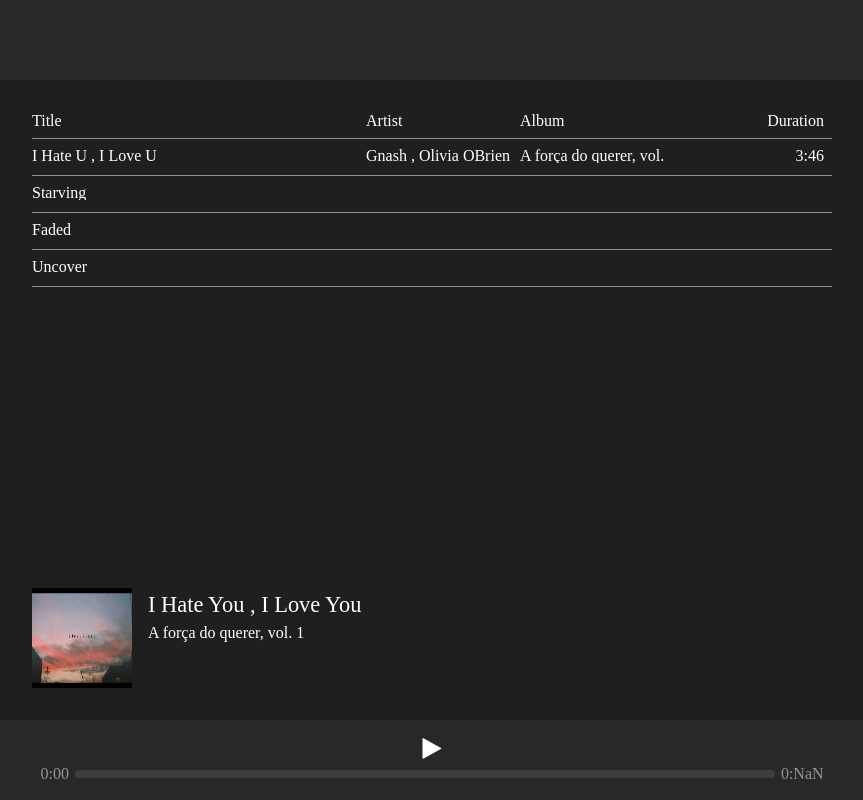
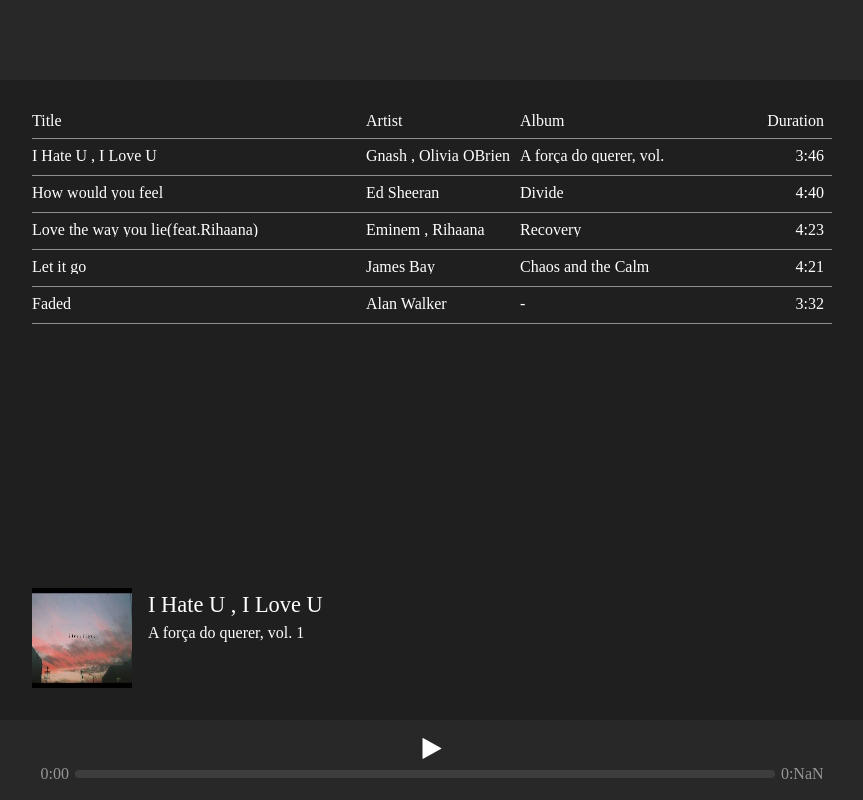
Before and after one commit to eeshani-p01/Songify-app, a plain HTML site: page index.html in a window 1280 px wide. Shown: the whole page, without its empty margins (208-1071 px from the left). Drawn offline with Linux system fonts and the light colour scheme.

Commit message:
Current song Details added

```diff
--- a/index.html
+++ b/index.html
@@ -23,7 +23,7 @@
                 <div class="right floated user-name"> </div>
             </header>
             <section class="content">
-                <audio src="song.mp3"></audio>
+                <audio src="songs/song.mp3"></audio>
                 <div class="list-headers">
                       <div> Title </div>
                       <div> Artist </div>
@@ -55,12 +55,18 @@
                       <span class="song-album"></span>
                       <span class="song-length"></span>
                   </div>
+                  <div id="song5" class="song">
+                      <span class="song-name"></span>
+                      <span class="song-artist"></span>
+                      <span class="song-album"></span>
+                      <span class="song-length"></span>
+                  </div>
                 </div>
                 <div class="current-song-wrapper">
-                  <img src="images/image1.jpg" class="current-song-image">
+                  <img src="" class="current-song-image">
                   <div>
-                    <p class="current-song-name">I Hate You , I Love You</p>
-                    <p class="current-song-album">A força do querer, vol. 1</p>
+                    <p class="current-song-name"></p>
+                    <p class="current-song-album"></p>
                  	</div>
                 </div>
             </section>
--- a/main.css
+++ b/main.css
@@ -164,27 +164,27 @@
 .song-length {
     text-align: right;
 }
-.content {
+.main .content {
     position: relative;
 }
-.current-song-wrapper {
+.main .content .current-song-wrapper {
     position: absolute;
     bottom: 0;
     display: flex;
 }
 
-.current-song-image {
+.main .content .current-song-wrapper .current-song-image {
     height: 100px;
     width: 100px;
     margin-right: 1rem;
 }
 
-.current-song-name {
+.main .content .current-song-wrapper .current-song-name {
     font-size: 1.4rem;
     margin-top: 4px;
     margin-bottom: 0;
 }
 
-.current-song-album {
+.main .content .current-song-wrapper .current-song-album {
     margin-top: 0.4rem;
 }
--- a/main.js
+++ b/main.js
@@ -5,31 +5,39 @@
      'album':'A força do querer, vol. 1',
      'duration':'3:46',
      'fileName':'song.mp3',
-     'image':'images/image1.jpg',
+     'image':'image1.jpg',
    },
    {
-     'name':'Starving',
-     'artist':'',
-     'album':'',
-     'duration':'',
-     'fileName':'song.mp3',
-     'image':'',
+     'name':'How would you feel',
+     'artist':'Ed Sheeran',
+     'album':'Divide',
+     'duration':'4:40',
+     'fileName':'song2.mp3',
+     'image':'image2.jpg',
+   },
+   {
+     'name':'Love the way you lie(feat.Rihaana)',
+     'artist':'Eminem , Rihaana',
+     'album':'Recovery',
+     'duration':'4:23',
+     'fileName':'song3.mp3',
+     'image':'image3.jpg',
+   },
+   {
+     'name':'Let it go',
+     'artist':'James Bay',
+     'album':'Chaos and the Calm',
+     'duration':'4:21',
+     'fileName':'song4.mp3',
+     'image':'image4.jpg',
    },
    {
      'name':'Faded',
-     'artist':'',
-     'album':'',
-     'duration':'',
-     'fileName':'song.mp3',
-     'image':'',
-   },
-   {
-     'name':'Uncover',
-     'artist':'',
-     'album':'',
-     'duration':'',
-     'fileName':'song.mp3',
-     'image':'',
+     'artist':'Alan Walker',
+     'album':'-',
+     'duration':'3:32',
+     'fileName':'song5.mp3',
+     'image':'image5.jpg',
    }
  ]
 
@@ -77,27 +85,29 @@
       }
     }
 
-    function addClickOnSongname(songName,position){
-      var song='#song'+position;
+    function addClickOnSongname(songObj,position){
+      var song="#song"+position;
+      var songName=songObj.fileName;
       $(song).click(function(){
           var audio = document.querySelector('audio');
-          var currentSong=audio.src;
           if(songNumber!== position)    //check for !== weak and strong equality??
           {
-            audio.src=songName;
+            audio.src="songs/"+songName;
             songNumber=position;
+            changeCurrentSongDetails(songObj);
           }
             toggleSong();
       });
     }
 
-/*    function changeCurrentSongDetails(songObj){
-      $('')
-      $('.song-name').text();
-      $('song-album').text();
-    }*/
+   function changeCurrentSongDetails(songObj){
+      $('.current-song-image').attr('src',"images/"+songObj.image);
+      $('.current-song-name').text(songObj.name);
+      $('.current-song-album').text(songObj.album);
+    }
 
     window.onload = function() {
+      changeCurrentSongDetails(songs[0]);
       setInterval(function(){
         updateCurrentTime();
       },1000);
@@ -111,7 +121,7 @@
          song.find('.song-artist').text(obj.artist);
          song.find('.song-album').text(obj.album);
          song.find('.song-length').text(obj.duration);
-         addClickOnSongname(obj.fileName,i+1);
+         addClickOnSongname(obj,i+1);
        }
      }
 /*
```
Also changed, not shown: images/image2.jpg (added), images/image3.jpg (added), images/image4.jpg (added), images/image5.jpg (added), 5 other files.
